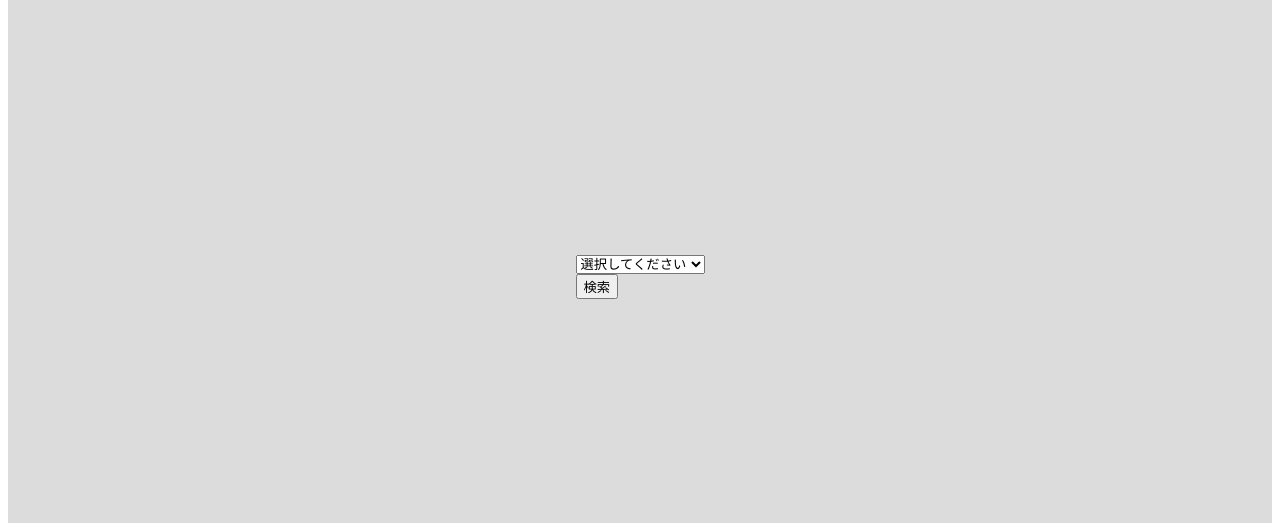
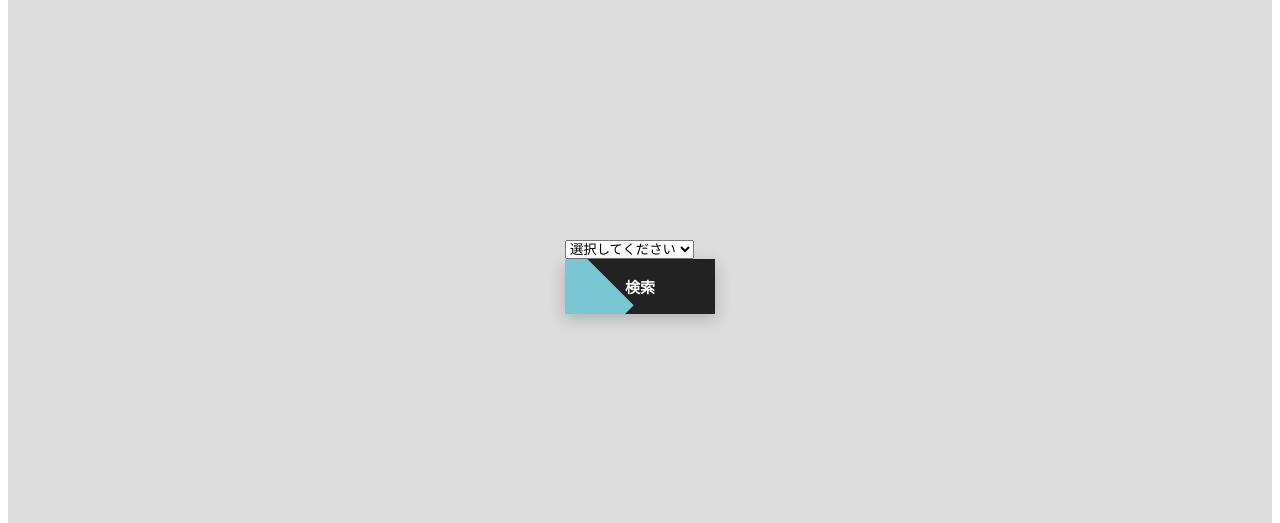
Before and after one commit to melmmmmmmm/codegym-final-project, a Flask app: page / in a window 1280 px wide. Shown: the part 331-854 px from the top of the page. Run offline with Flask 2, Linux system fonts and the light colour scheme; data comes from the database, SQL or seed files in the repository.

Commit message:
btnデザイン

```diff
--- a/static/style.css
+++ b/static/style.css
@@ -170,6 +170,58 @@ header {
     background-color: #ff0000; /* ここにカラーコードを入力 */
 }
 
+.btn {
+    border: none;
+    display: block;
+    text-align: center;
+    cursor: pointer;
+    text-transform: uppercase;
+    outline: none;
+    overflow: hidden;
+    position: relative;
+    color: #fff;
+    font-weight: 700;
+    font-size: 15px;
+    background-color: #222;
+    padding: 17px 60px;
+    margin: 0 auto;
+    box-shadow: 0 5px 15px rgba(0,0,0,0.20);
+}
+
+.btn span {
+    position: relative;
+    z-index: 1;
+}
+
+.btn:after {
+    content: "";
+    position: absolute;
+    left: 0;
+    top: 0;
+    height: 490%;
+    width: 140%;
+    background: #78c7d2;
+    -webkit-transition: all .5s ease-in-out;
+    transition: all .5s ease-in-out;
+    -webkit-transform: translateX(-98%) translateY(-25%) rotate(45deg);
+    transform: translateX(-98%) translateY(-25%) rotate(45deg);
+}
+
+.btn:hover:after {
+    -webkit-transform: translateX(-9%) translateY(-25%) rotate(45deg);
+    transform: translateX(-9%) translateY(-25%) rotate(45deg);
+}
+
+.link {
+    font-size: 20px;
+    margin-top: 30px;
+}
+
+.link a {
+    color: #000;
+    font-size: 25px;
+}
+
 @media screen and (min-width:920px) {
 
     #pcNav {
--- a/templates/index.html
+++ b/templates/index.html
@@ -35,7 +35,9 @@
                                 {% endfor %}
                             </select>
                             <div id="color-box"></div>
-                            <button type="submit">検索</button>
+                            <button class="btn" type="submit">
+                                <span>検索</span>
+                            </button>
                         </div>
                     </form>
                 </div>
```
